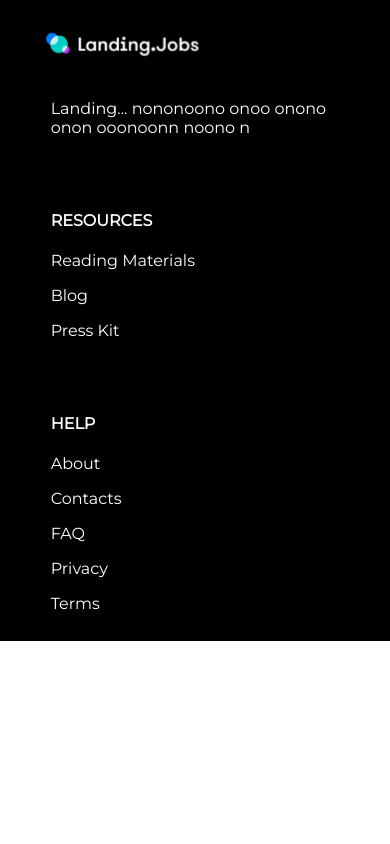
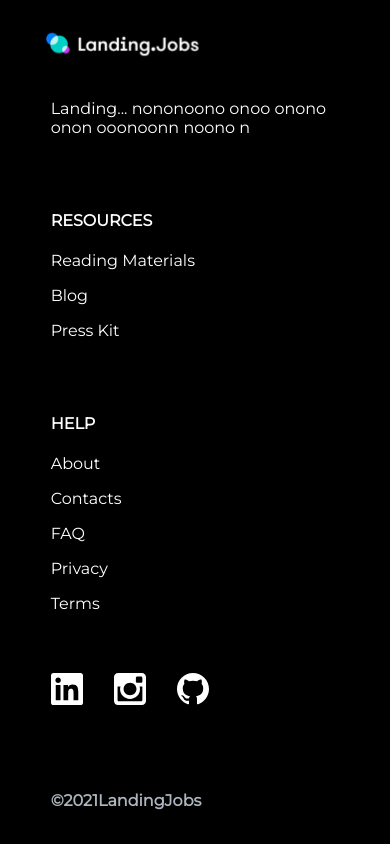
Before and after one commit to Guillaume-Cojan/Landing_jobs, a React (Create React App) app in the folder react_app/: page / in a window 390 px wide. Shown: the part 1944-2788 px from the top of the page. Before the commit the page ends 2585 px from the top, so only its background shows below. Built offline with nearby package versions, Linux system fonts and the light colour scheme.

Commit message:
change footer color when profile is selected

```diff
--- a/react_app/src/App.js
+++ b/react_app/src/App.js
@@ -19,7 +19,7 @@ function App() {
             <Benchmark showLJ={showLJ} showJobs={showJobs} />
             <LandingJobsList showLJ={showLJ} showJobs={showJobs} />
             <Subscribe />
-            <Footer />
+            <Footer showLJ={showLJ} />
         </div>
     );
 }
--- a/react_app/src/components/Footer/Footer.css
+++ b/react_app/src/components/Footer/Footer.css
@@ -7,6 +7,18 @@
     padding-left: 13%;
     padding-right: 13%;
     background-color: black;
+    color: white;
+}
+
+.footer-wrapper-grey {
+    display: flex;
+    justify-content: space-between;
+    margin-top: -14%;
+    padding-top: 11%;
+    padding-bottom: 3%;
+    padding-left: 13%;
+    padding-right: 13%;
+    background-color: #26333c;
     color: white;
 }
 
@@ -24,16 +36,30 @@
     color: white;
 }
 
-.social-icons {
+.social-icons-desktop {
     margin-top: 10%;
     display: flex;
     justify-content: space-between;
     width: 40%;
 }
 
-.copyright {
+.social-icons-mobile {
+    margin-top: 15%;
+    display: flex;
+    justify-content: space-between;
+    width: 55%;
+}
+
+.copyright-desktop {
     font-size: 16px;
     line-height: 30px;
+    color: #afb5c0;
+}
+
+.copyright-mobile {
+    margin-top: 30%;
+    font-size: 16px;
+    line-height: 10px;
     color: #afb5c0;
 }
 
@@ -52,7 +78,8 @@
 }
 
 @media (max-width: 680px) {
-    .footer-wrapper {
+    .footer-wrapper,
+    .footer-wrapper-grey {
         flex-direction: column;
     }
 
@@ -60,10 +87,10 @@
         width: 100%;
     }
 
-    .social-icons {
+    .social-icons-desktop {
         display: none;
     }
-    .copyright {
+    .copyright-desktop {
         display: none;
     }
     .footer-title {
--- a/react_app/src/components/Footer/Footer.js
+++ b/react_app/src/components/Footer/Footer.js
@@ -4,15 +4,15 @@ import Instagram from "./../../assets/social-instagram-md.svg";
 import Github from "./../../assets/social-github-md.svg";
 import "./Footer.css";
 
-function Footer() {
+function Footer({ showLJ }) {
     return (
-        <div className="footer-wrapper">
+        <div className={showLJ ? "footer-wrapper-grey" : "footer-wrapper"}>
             <div className="footer-left">
                 <img className="lj-logo-footer" src={LjLogo} alt="logo"></img>
                 <p className="footer-text">
                     Landing... nononoono onoo onono onon ooonoonn noono n
                 </p>
-                <div className="social-icons">
+                <div className="social-icons-desktop">
                     <a
                         href="https://www.linkedin.com/company/landing-jobs/"
                         target="_blank"
@@ -47,7 +47,7 @@ function Footer() {
                         ></img>
                     </a>
                 </div>
-                <h5 className="copyright">©2021LandingJobs</h5>
+                <h5 className="copyright-desktop">©2021LandingJobs</h5>
             </div>
             <div className="footer-center">
                 <h4 className="footer-title">RESOURCES</h4>
@@ -136,7 +136,7 @@ function Footer() {
                 </p>
             </div>
             <div className="end-footer-mobile">
-                <div className="social-icons">
+                <div className="social-icons-mobile">
                     <a
                         href="https://www.linkedin.com/company/landing-jobs/"
                         target="_blank"
@@ -171,7 +171,7 @@ function Footer() {
                         ></img>
                     </a>
                 </div>
-                <h5 className="copyright">©2021LandingJobs</h5>
+                <h5 className="copyright-mobile">©2021LandingJobs</h5>
             </div>
         </div>
     );
```
